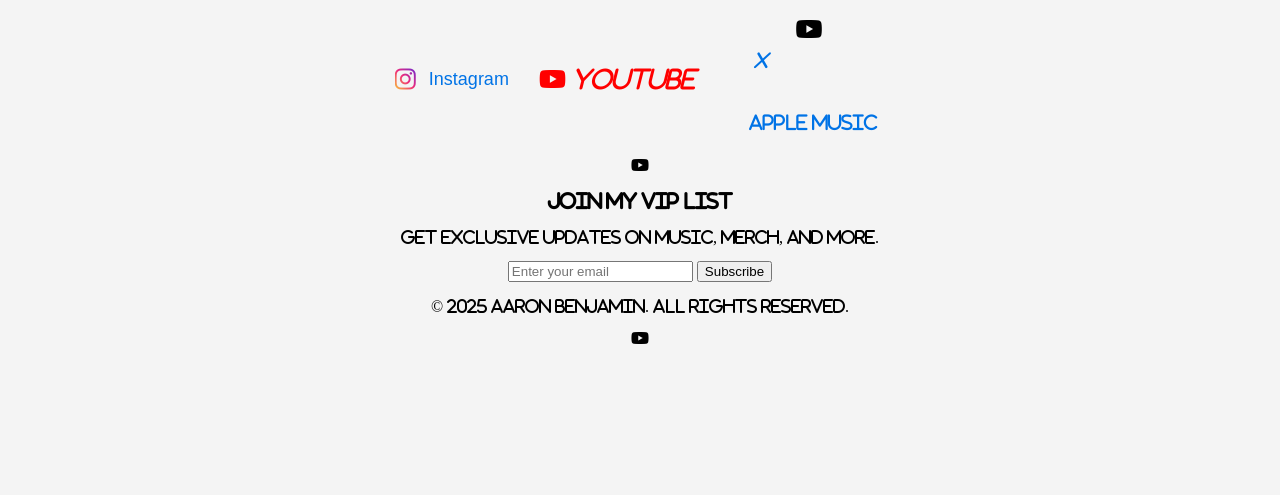
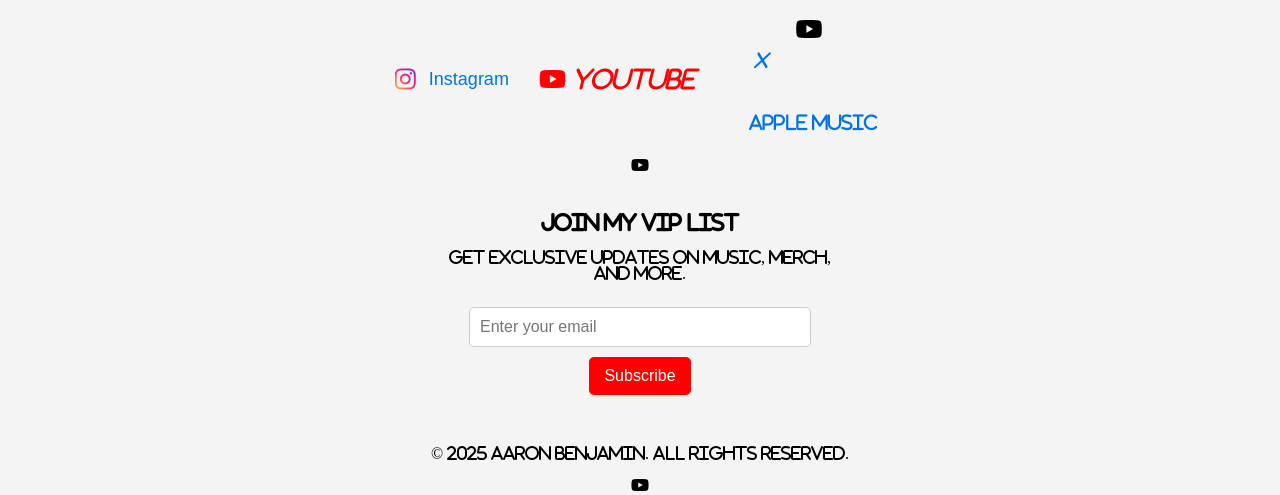
Before and after one commit to Abenlewis1987/abenlewis1987.github.io, a plain HTML site: page index.html in a window 1280 px wide. Shown: the part 889-1384 px from the top of the page. Before the commit the page ends 1237 px from the top, so only its background shows below. Drawn offline with Linux system fonts and the light colour scheme; some icons are missing.

Commit message:
style.css

```diff
--- a/style.css
+++ b/style.css
@@ -145,3 +145,46 @@ body {
 .social-links a .fa-x-twitter {
     color: black;
 }
+.email-signup {
+    text-align: center;
+    background: #f4f4f4;
+    padding: 20px;
+    border-radius: 10px;
+    width: 100%;
+    max-width: 400px;
+    margin: auto;
+}
+
+.email-signup h3 {
+    font-size: 20px;
+    margin-bottom: 10px;
+}
+
+.email-signup input {
+    width: 80%;
+    padding: 10px;
+    margin: 10px 0;
+    border: 1px solid #ccc;
+    border-radius: 5px;
+    font-size: 16px;
+}
+
+.email-signup button {
+    background: #ff0000; /* Change to match your brand */
+    color: white;
+    border: none;
+    padding: 10px 15px;
+    font-size: 16px;
+    border-radius: 5px;
+    cursor: pointer;
+}
+
+.email-signup button:hover {
+    background: #cc0000;
+}
+
+#responseMessage {
+    font-size: 14px;
+    color: green;
+    margin-top: 10px;
+}
```
